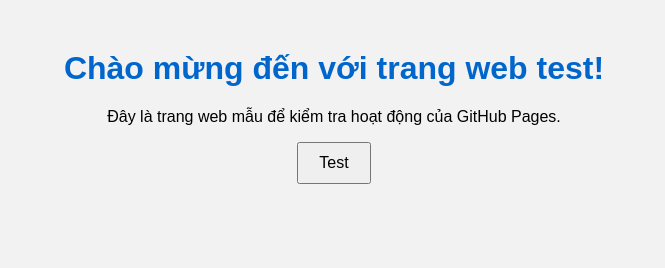
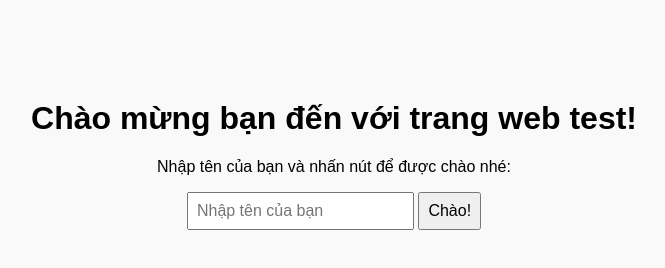
Before and after one commit to linhluu98x/testweb.github.io, a plain HTML site: page index.html in a window 1280 px wide. Shown: the whole page, without its empty margins (306-971 px from the left). Drawn offline with Linux system fonts and the light colour scheme.

Commit message:
update index

```diff
--- a/index.html
+++ b/index.html
@@ -2,17 +2,29 @@
 <html lang="vi">
 <head>
     <meta charset="UTF-8">
-    <meta name="viewport" content="width=device-width, initial-scale=1.0">
-    <title>Trang Web Test</title>
+    <title>Trang Web Đơn Giản</title>
     <style>
-        body { font-family: Arial, sans-serif; background: #f2f2f2; text-align: center; margin-top: 50px; }
-        h1 { color: #0066cc; }
-        button { padding: 10px 20px; font-size: 16px; cursor: pointer; }
+        body { font-family: Arial, sans-serif; background: #f9f9f9; text-align: center; margin-top: 100px; }
+        input, button { padding: 8px; font-size: 16px; }
+        #greeting { margin-top: 20px; color: #2e8b57; font-weight: bold; }
     </style>
 </head>
 <body>
-    <h1>Chào mừng đến với trang web test!</h1>
-    <p>Đây là trang web mẫu để kiểm tra hoạt động của GitHub Pages.</p>
-    <button onclick="alert('Bạn đã bấm nút test!')">Test</button>
+    <h1>Chào mừng bạn đến với trang web test!</h1>
+    <p>Nhập tên của bạn và nhấn nút để được chào nhé:</p>
+    <input type="text" id="nameInput" placeholder="Nhập tên của bạn">
+    <button onclick="sayHello()">Chào!</button>
+    <div id="greeting"></div>
+
+    <script>
+        function sayHello() {
+            const name = document.getElementById('nameInput').value.trim();
+            if (name) {
+                document.getElementById('greeting').textContent = `Xin chào, ${name}!`;
+            } else {
+                document.getElementById('greeting').textContent = 'Vui lòng nhập tên của bạn!';
+            }
+        }
+    </script>
 </body>
 </html>
```
